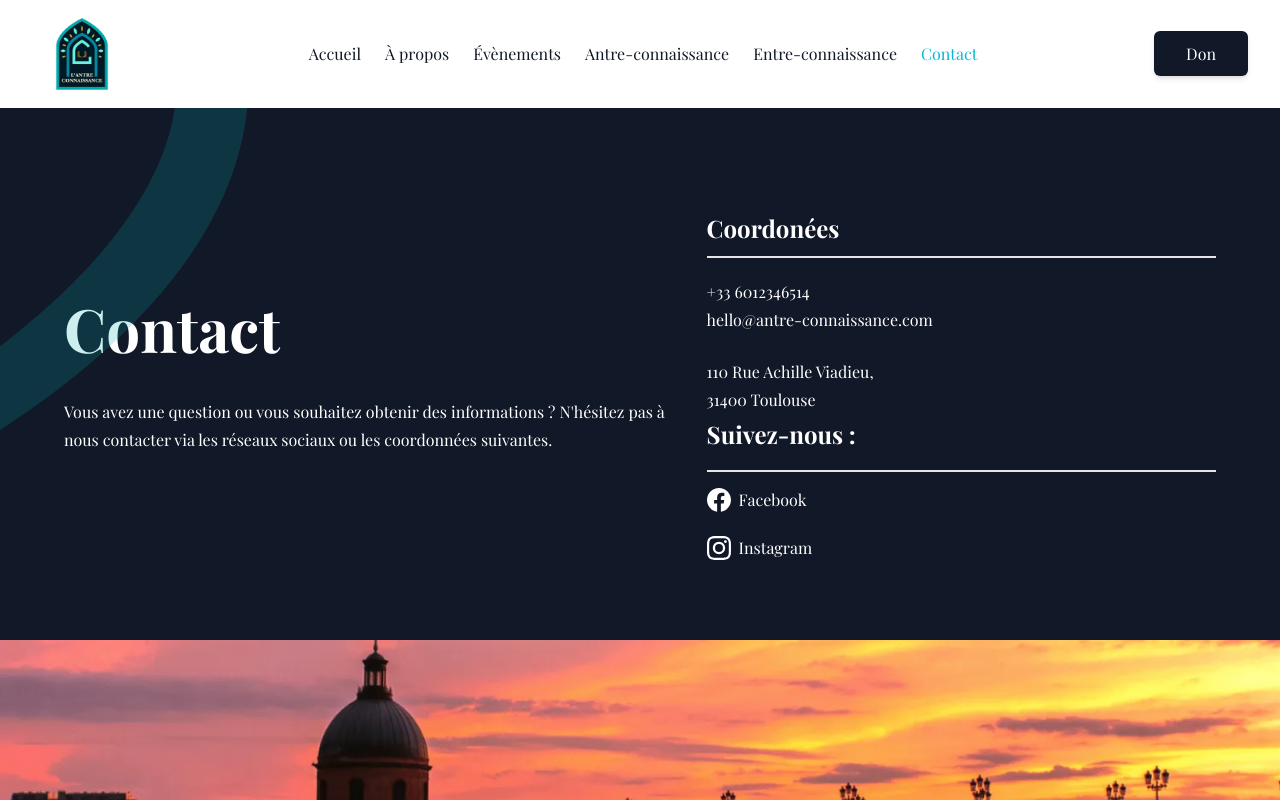
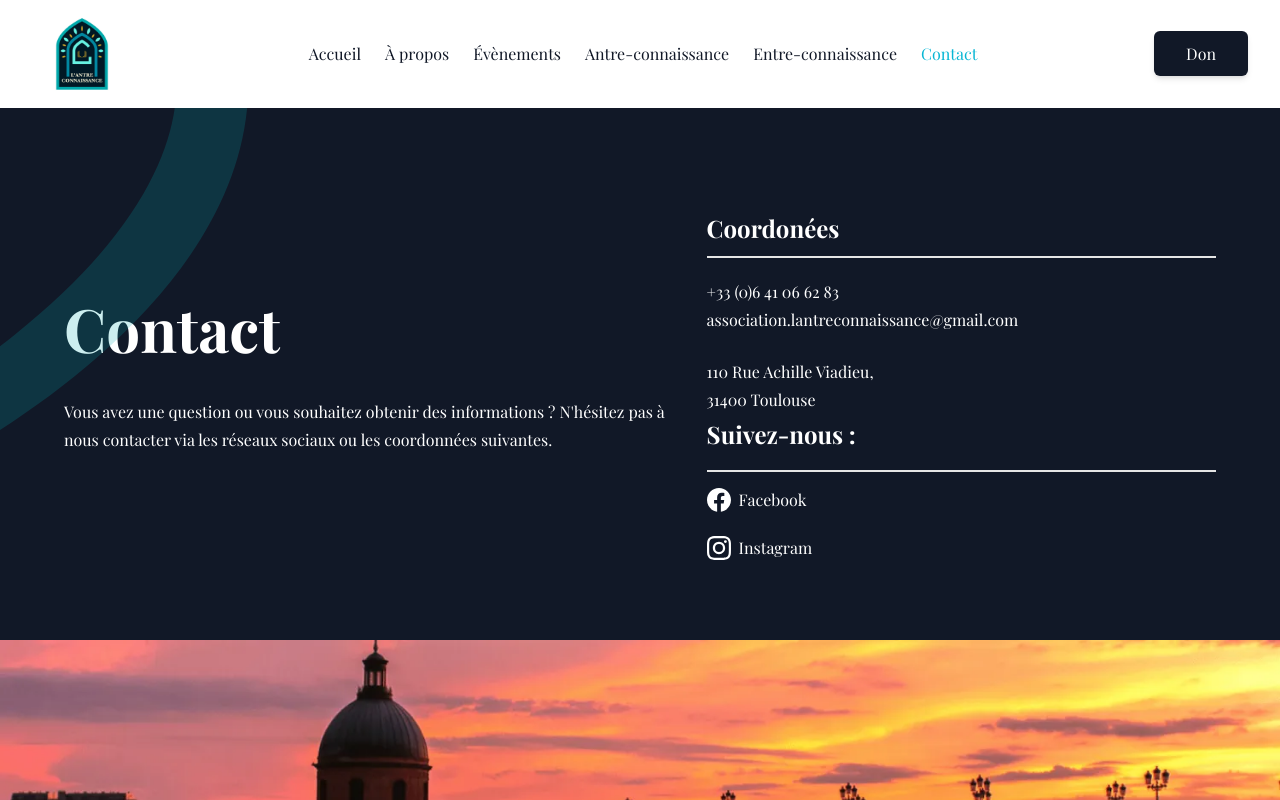
Before and after one commit to MTFL1/site-ac-v2, a React (Create React App) app: page /contact in a window 1280 px wide. Shown: the top 800 px of the page. Built offline with nearby package versions, Linux system fonts and the light colour scheme.

Commit message:
add link don, change contact details & vercel analytics

```diff
--- a/package.json
+++ b/package.json
@@ -6,6 +6,7 @@
     "@testing-library/jest-dom": "^5.17.0",
     "@testing-library/react": "^13.4.0",
     "@testing-library/user-event": "^13.5.0",
+    "@vercel/analytics": "^1.3.1",
     "react": "^18.3.1",
     "react-dom": "^18.3.1",
     "react-router-dom": "^6.24.0",
--- a/src/App.js
+++ b/src/App.js
@@ -11,10 +11,10 @@ import Error404 from './pages/Error404/Error404';
 
 import './App.css';
 import PageEvenement from './pages/PageEvenement/PageEvenement';
+import { Analytics } from "@vercel/analytics/react"
 
 function App() {
   return (
-    <>
     <div>
     <Routes>
         <Route path="/" element={<Accueil />} />
@@ -26,8 +26,8 @@ function App() {
         <Route path="/contact" element={<Contact />} />
         <Route path="*" element={<Error404 />} />
     </Routes>
+    <Analytics/>
     </div>
-    </>
   );
 }
 
--- a/src/components/BandeauDon.jsx
+++ b/src/components/BandeauDon.jsx
@@ -14,9 +14,9 @@ function BandeauDon() {
         <h2 className="text-5xl font-bold text-center leading-[58px] max-md:max-w-full max-md:text-4xl max-md:leading-[54px]">
         Vous pouvez contribuer à la réussite de notre association
         </h2>
-        <button className="self-center px-8 py-4 mt-11 text-base font-bold bg-cyan-600 rounded-xl  max-md:px-5 max-md:mt-10">
+        <a href="https://www.helloasso.com/associations/l-antre-connaissance" className="self-center px-8 py-4 mt-11 text-base font-bold bg-cyan-600 rounded-xl  max-md:px-5 max-md:mt-10">
         Je fais un don
-        </button>
+        </a>
         </div>
         </div>
         </div>
--- a/src/components/NavBar/navbar.jsx
+++ b/src/components/NavBar/navbar.jsx
@@ -59,7 +59,7 @@ function Navbar() {
                         }
                         {/* Ajoute le bouton "Don" dans le menu mobile et tablette */}
                         <li className="text-gray-900 hover:text-cyan-600 lg:hidden">
-                            <a href="#" className="py-3 px-8 text-white bg-gray-900 hover:bg-cyan-600 rounded-md shadow-md">
+                            <a href="https://www.helloasso.com/associations/l-antre-connaissance" className="py-3 px-8 text-white bg-gray-900 hover:bg-cyan-600 rounded-md shadow-md">
                                 Don
                             </a>
                         </li>
@@ -67,7 +67,7 @@ function Navbar() {
                 </div>
                 {/* Bouton "Don" visible uniquement en mode bureau */}
                 <div className="hidden lg:inline-block">
-                    <a href="#" className="py-3 px-8 text-white bg-gray-900 hover:bg-cyan-600 rounded-md shadow-md">
+                    <a href="https://www.helloasso.com/associations/l-antre-connaissance" className="py-3 px-8 text-white bg-gray-900 hover:bg-cyan-600 rounded-md shadow-md">
                         Don
                     </a>
                 </div>
--- a/src/pages/Contact/Contact.jsx
+++ b/src/pages/Contact/Contact.jsx
@@ -32,9 +32,9 @@ function Contact  ()  {
           <h2 className="text-2xl font-bold leading-10">Coordonées</h2>
           <hr className="shrink-0 mt-2 h-px border border-solid bg-neutral-200 border-neutral-200" />
           <div className=" gap-5 mt-5">
-            <ContactInfo value="+33 6012346514" label="" />
+            <ContactInfo value="+33 (0)6 41 06 62 83" label="" />
             <div className="flex-auto self-start text-base leading-7">
-              hello@antre-connaissance.com
+            association.lantreconnaissance@gmail.com
             </div>
           </div>
           <address className="mt-6 text-base leading-7 not-italic">
--- a/src/pages/Contact/ui/DetailsContact.jsx
+++ b/src/pages/Contact/ui/DetailsContact.jsx
@@ -26,9 +26,9 @@ function DetailsContact()  {
           <h2 className="text-2xl font-bold leading-10">Discutons-en !</h2>
           <hr className="shrink-0 mt-2 h-px border border-solid bg-neutral-200 border-neutral-200" />
           <div className="gap-5 mt-5">
-            <ContactInfo value="+33 6012346514" label="" />
+            <ContactInfo value="+33 (0)6 41 06 62 83" label="" />
             <div className="flex-auto self-start text-base leading-7">
-              hello@antre-connaissance.com
+            association.lantreconnaissance@gmail.com
             </div>
           </div>
           <address className="mt-6 text-base leading-7 not-italic">
```
Also changed, not shown: public/robots.txt (added), 1 other file (tests, documents, lock files or other folders).
